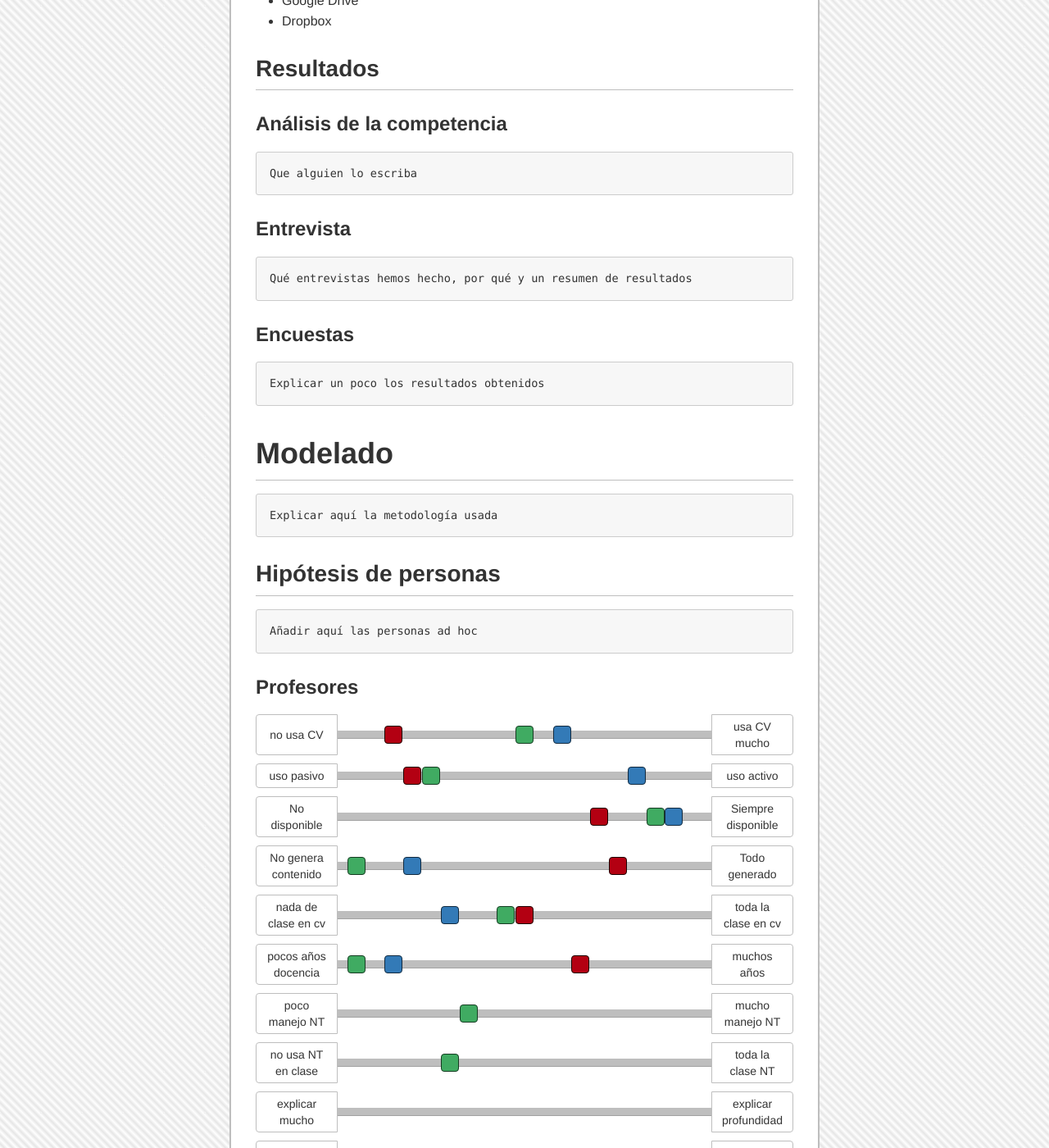
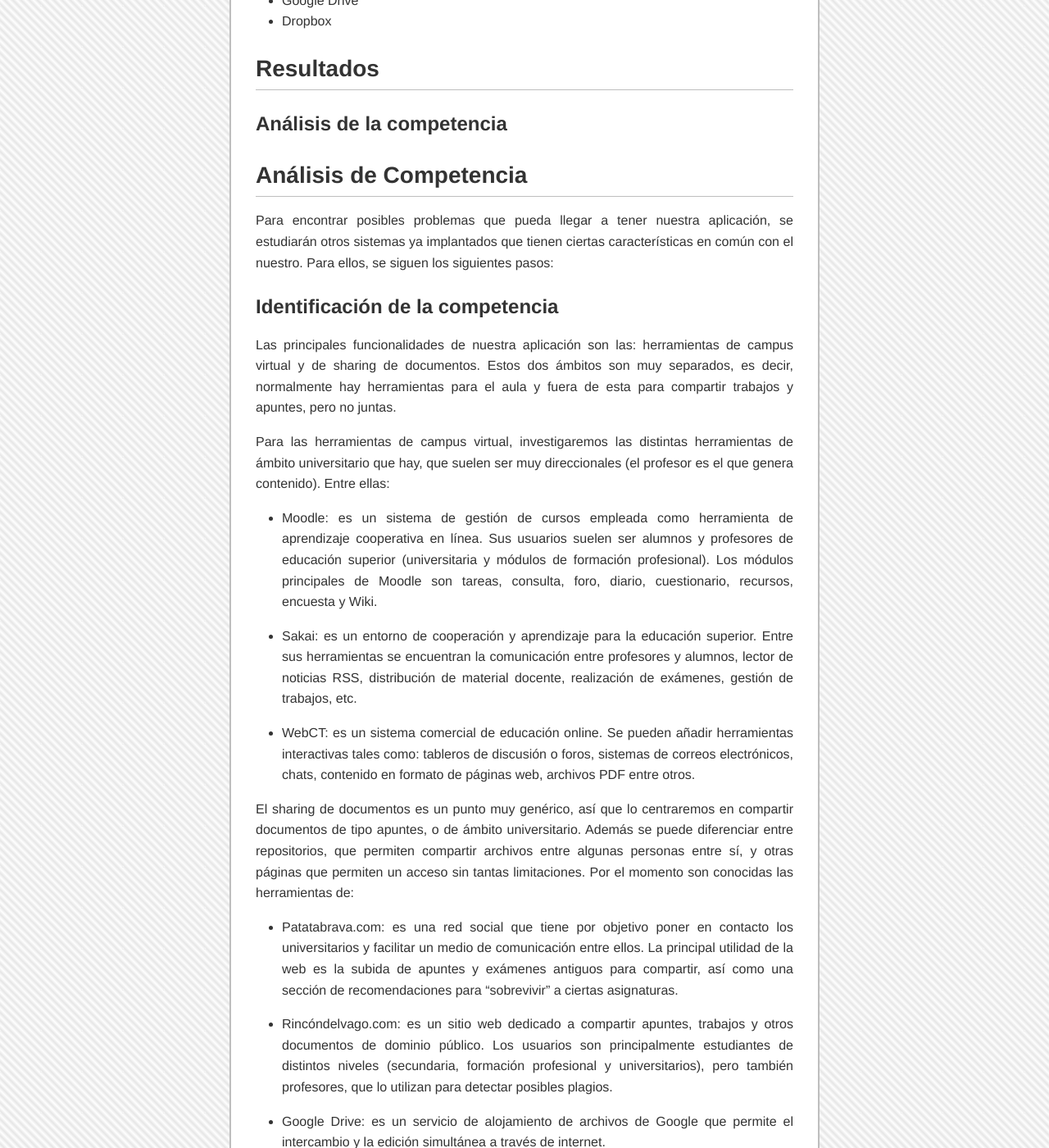
Before and after one commit to pblocz/cygnus-ux-interface-design, a Jekyll site: the page built from index.md, in a window 1280 px wide and 1400 px high, scrolled down 3143 px. Shown: the whole window at 82% size. Built offline with Jekyll 4.4.1, drawn with Linux system fonts in a browser that asks for light colours; nearby versions of some CDN libraries; some of the changed text lies outside the part shown.

Commit message:
analisis competencia en el index

```diff
--- a/index.md
+++ b/index.md
@@ -116,7 +116,7 @@
 ## Resultados
 
 ### Análisis de la competencia
-	Que alguien lo escriba
+{% include include_id page_id='analisis-competencia' %}
 
 ### Entrevista
 	Qué entrevistas hemos hecho, por qué y un resumen de resultados
```
